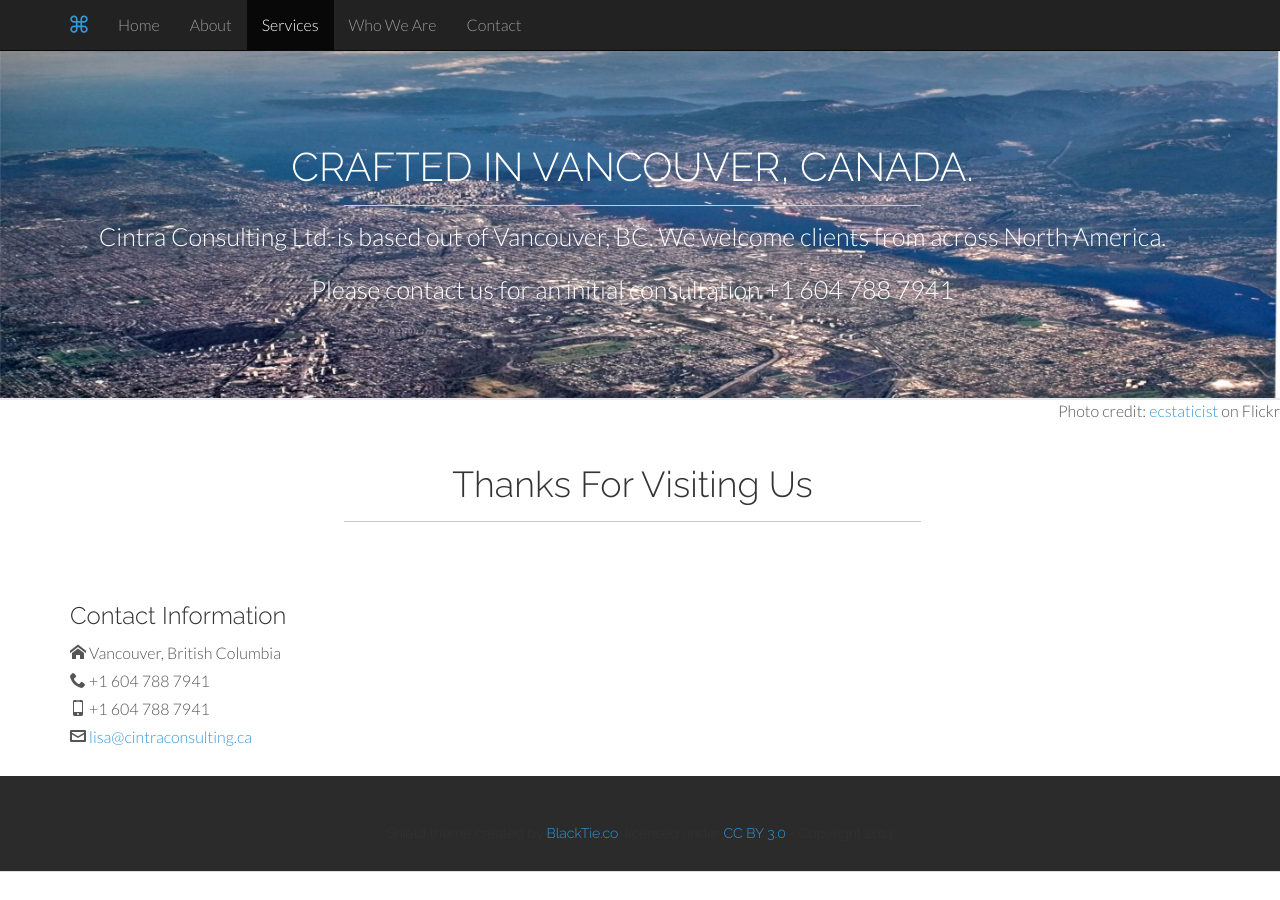
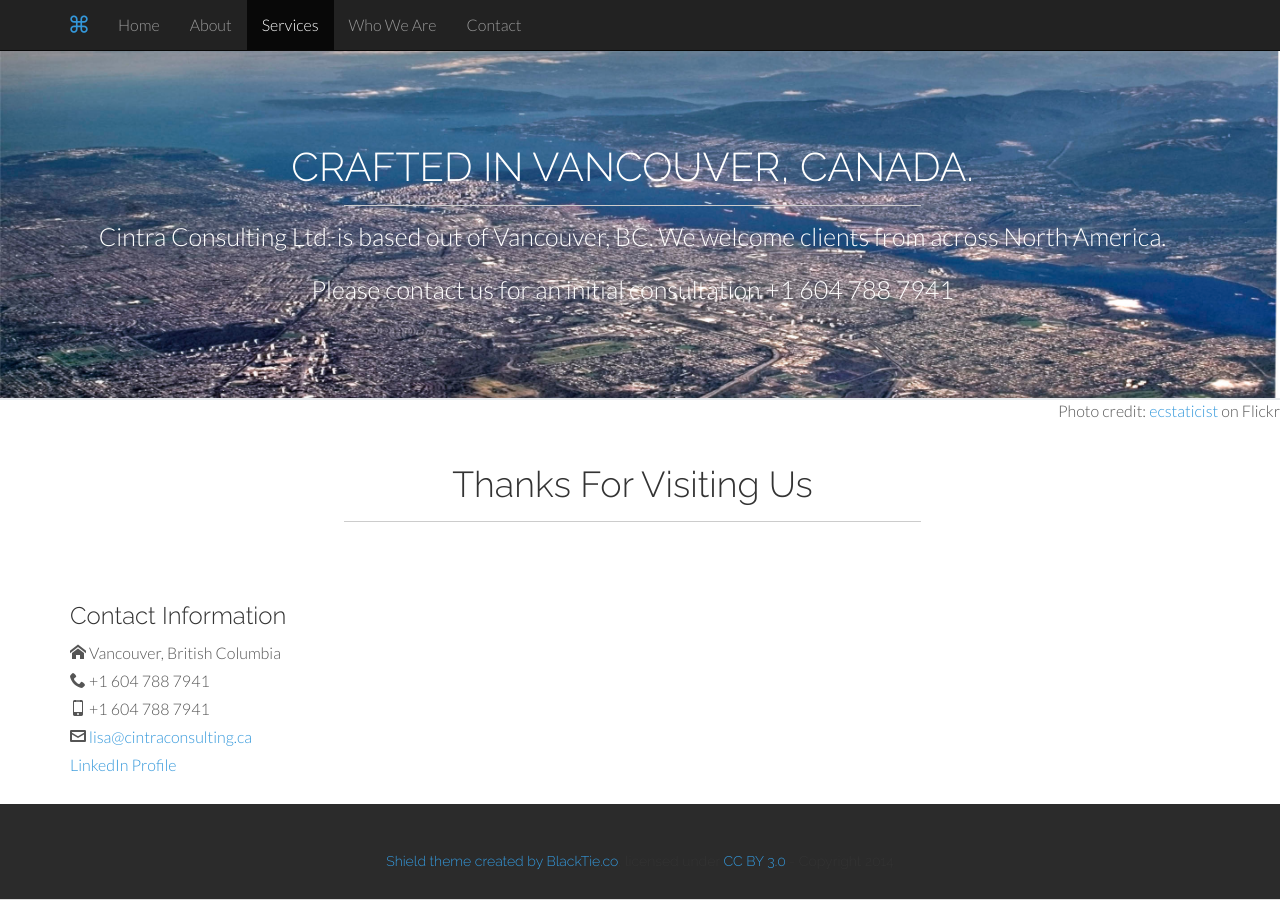
Before and after one commit to Cintra/cintra.github.io, a Jekyll site: the page index.html, which Jekyll copies as it is, in a window 1280 px wide and 900 px high, scrolled down 2474 px. Built offline with Jekyll 4.4.1, drawn with Linux system fonts in a browser that asks for light colours; before the commit the page ends 3346 px from its top, so only the background shows below that.

Commit message:
Update index.html

```diff
--- a/index.html
+++ b/index.html
@@ -204,6 +204,7 @@
 						<span class="icon icon-phone"></span> +1 604 788 7941 <br/>
 						<span class="icon icon-mobile"></span> +1 604 788 7941 <br/>
 						<span class="icon icon-envelop"></span> <a href="mailto:lisa@cintraconsulting.ca"> lisa@cintraconsulting.ca </a> <br/>
+<span class="icon icon-linked-in"></span> <a href="http://ca.linkedin.com/pub/lisa-brown/16/146/541/"> LinkedIn Profile
 					</p>
 				</div><!-- col -->
 
```
